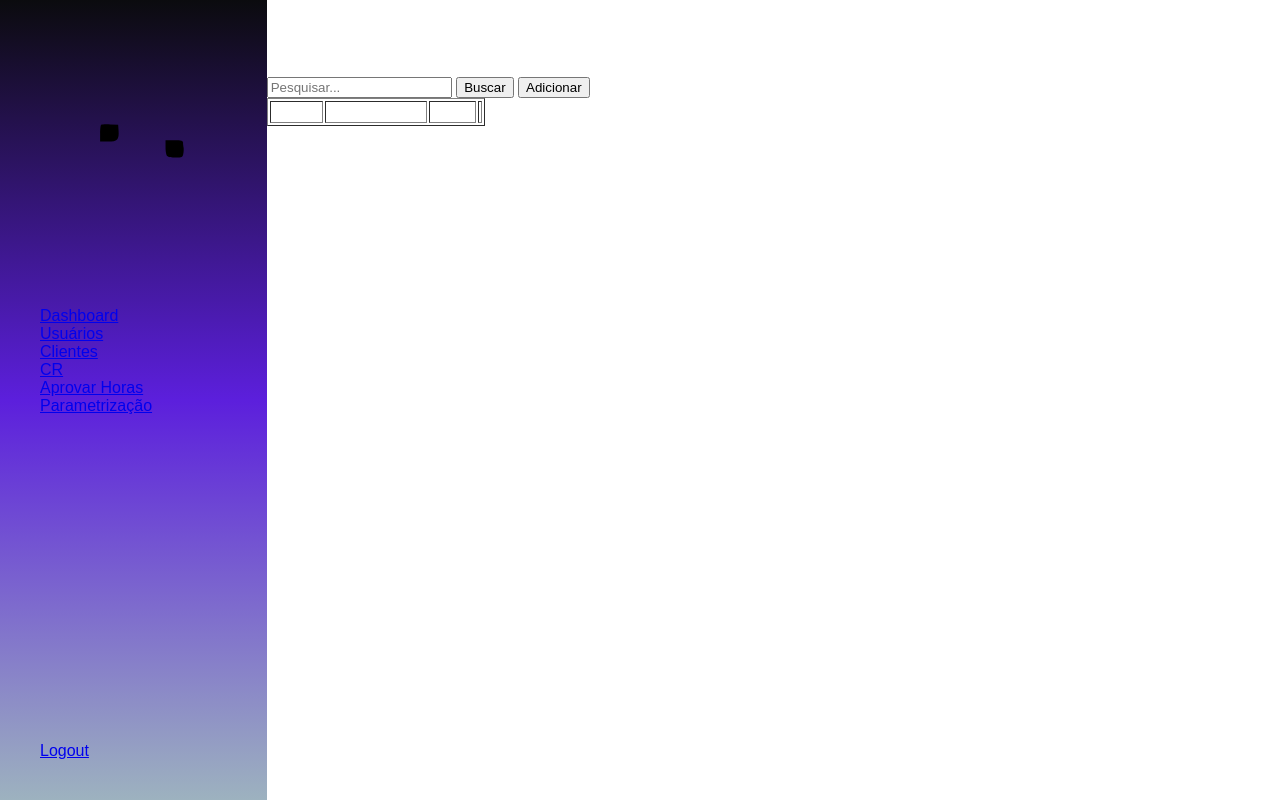
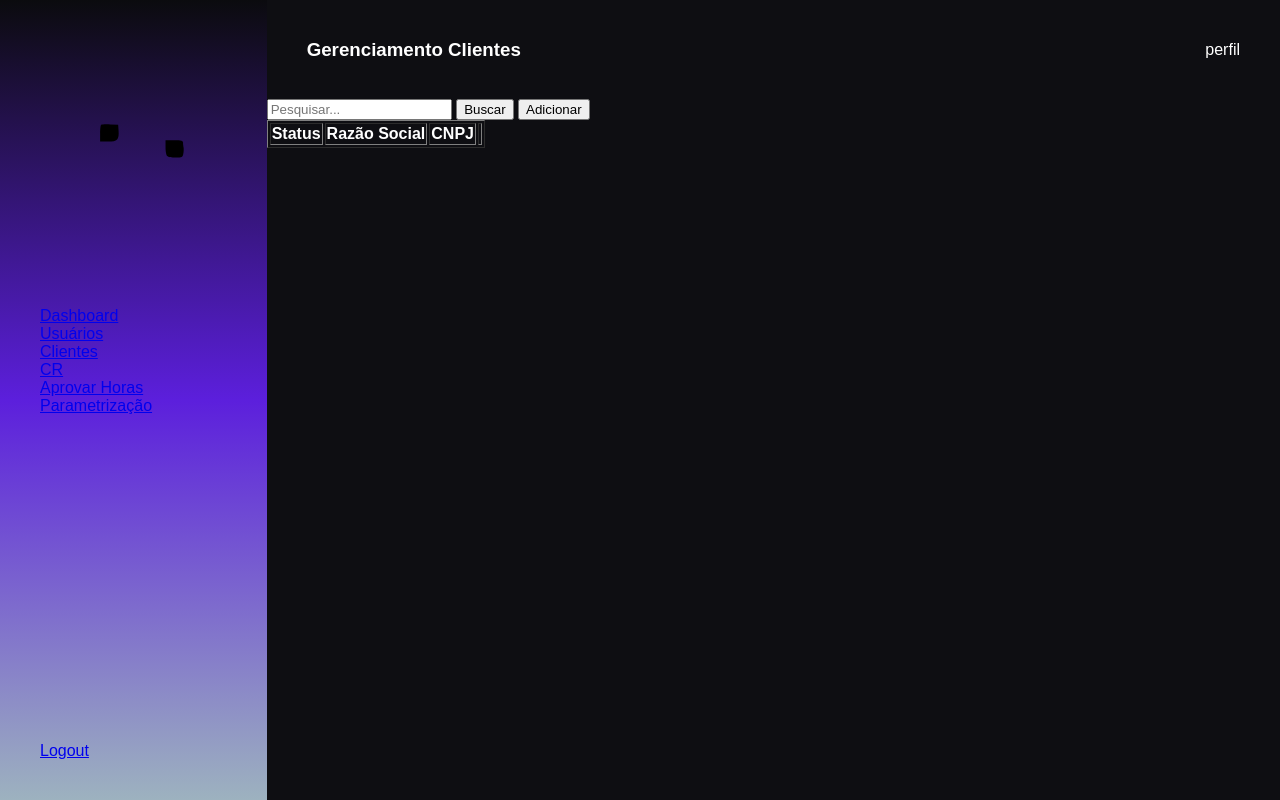
Before and after one commit to codecatss/API-BD3, a plain HTML site: page frontend/pages/cliente.html in a window 1280 px wide. Drawn offline with Linux system fonts and the light colour scheme.

Commit message:
Update: Front: CSS_Cliente: main-content, topnav

```diff
--- a/frontend/styles/cliente.styles.css
+++ b/frontend/styles/cliente.styles.css
@@ -37,3 +37,16 @@ body{
     flex-direction: column;
 
 }
+
+.main-content{
+    background: var(--background-nav-color);
+    flex-grow: 1;
+}
+
+.topnav{
+    display: flex;
+    justify-content: space-between;
+    align-items: center;
+    padding: var(--medium-pad) var(--default-pad);
+
+}
```
